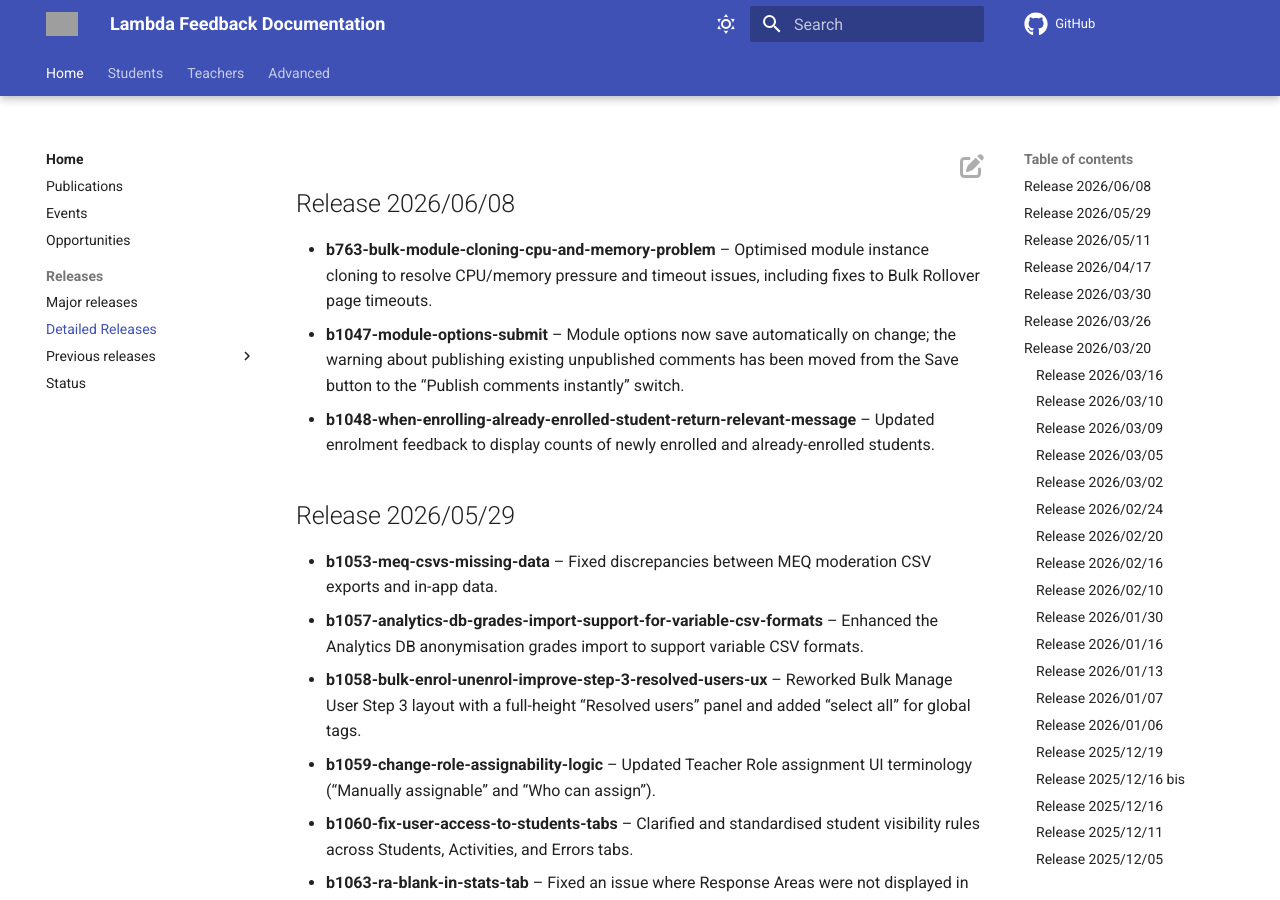
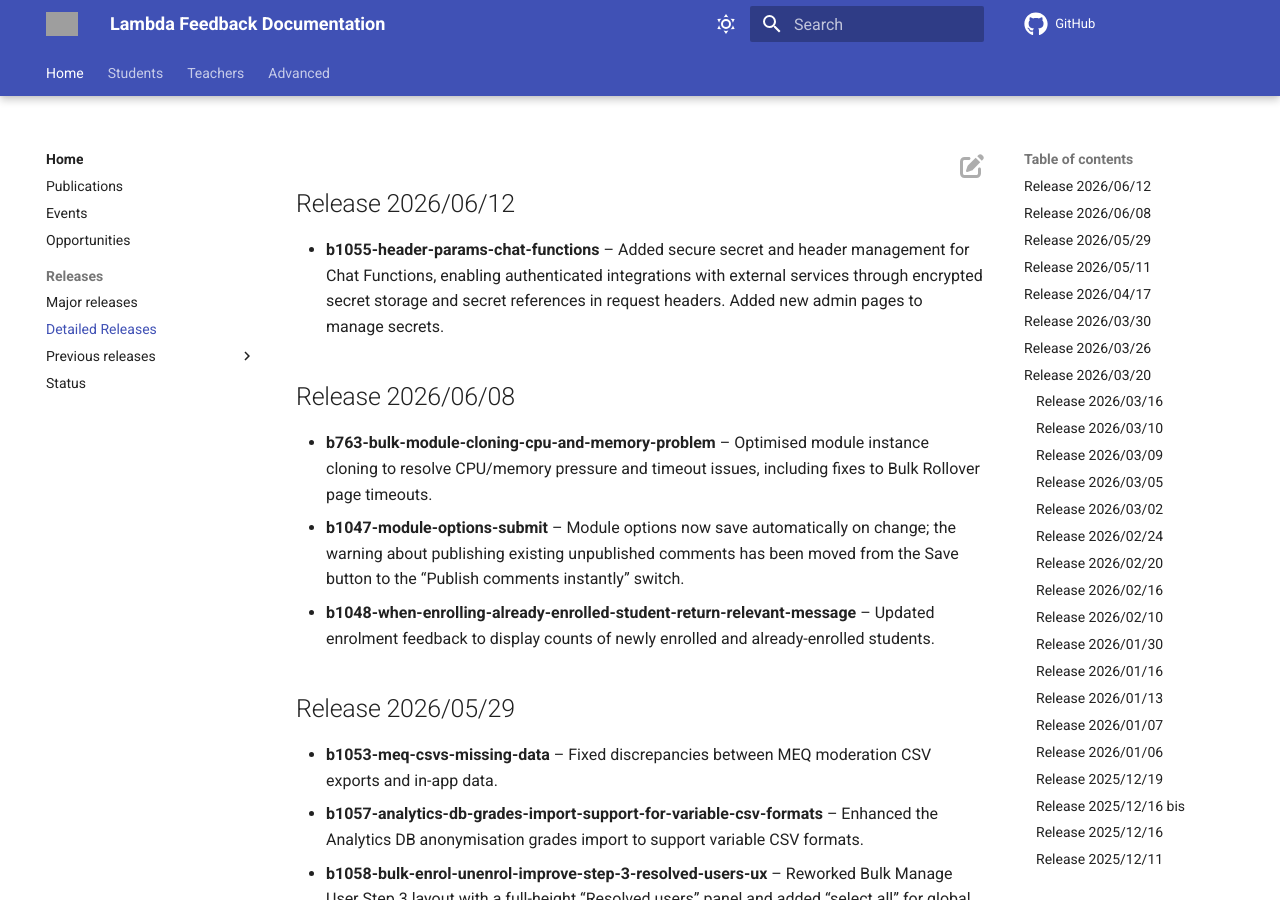
Before and after one commit to lambda-feedback/user-documentation, an MkDocs documentation site: the page built from docs/releases/detailed_releases.md, in a window 1280 px wide and 900 px high. Built offline with MkDocs 1.6.1 and Material for MkDocs 9.7.7, drawn with Linux system fonts in a browser that asks for light colours; comment, search, counter and statistics services are not loaded; grey boxes are pictures that could not be loaded.

Commit message:
Release 2026/06/12 added

```diff
--- a/docs/releases/detailed_releases.md
+++ b/docs/releases/detailed_releases.md
@@ -1,3 +1,7 @@
+## Release 2026/06/12
+
+- **b1055-header-params-chat-functions** – Added secure secret and header management for Chat Functions, enabling authenticated integrations with external services through encrypted secret storage and secret references in request headers. Added new admin pages to manage secrets.
+
 ## Release 2026/06/08
 
 - **b763-bulk-module-cloning-cpu-and-memory-problem** – Optimised module instance cloning to resolve CPU/memory pressure and timeout issues, including fixes to Bulk Rollover page timeouts.
```
